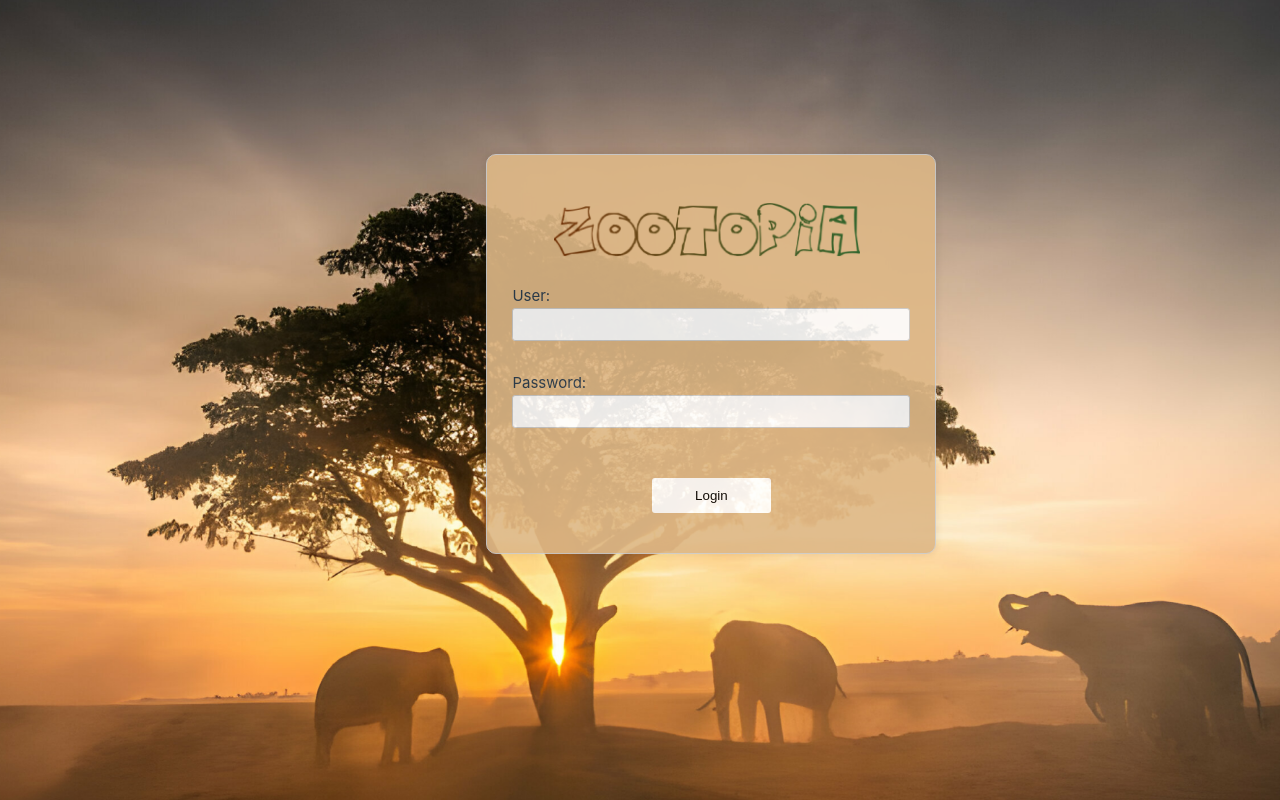
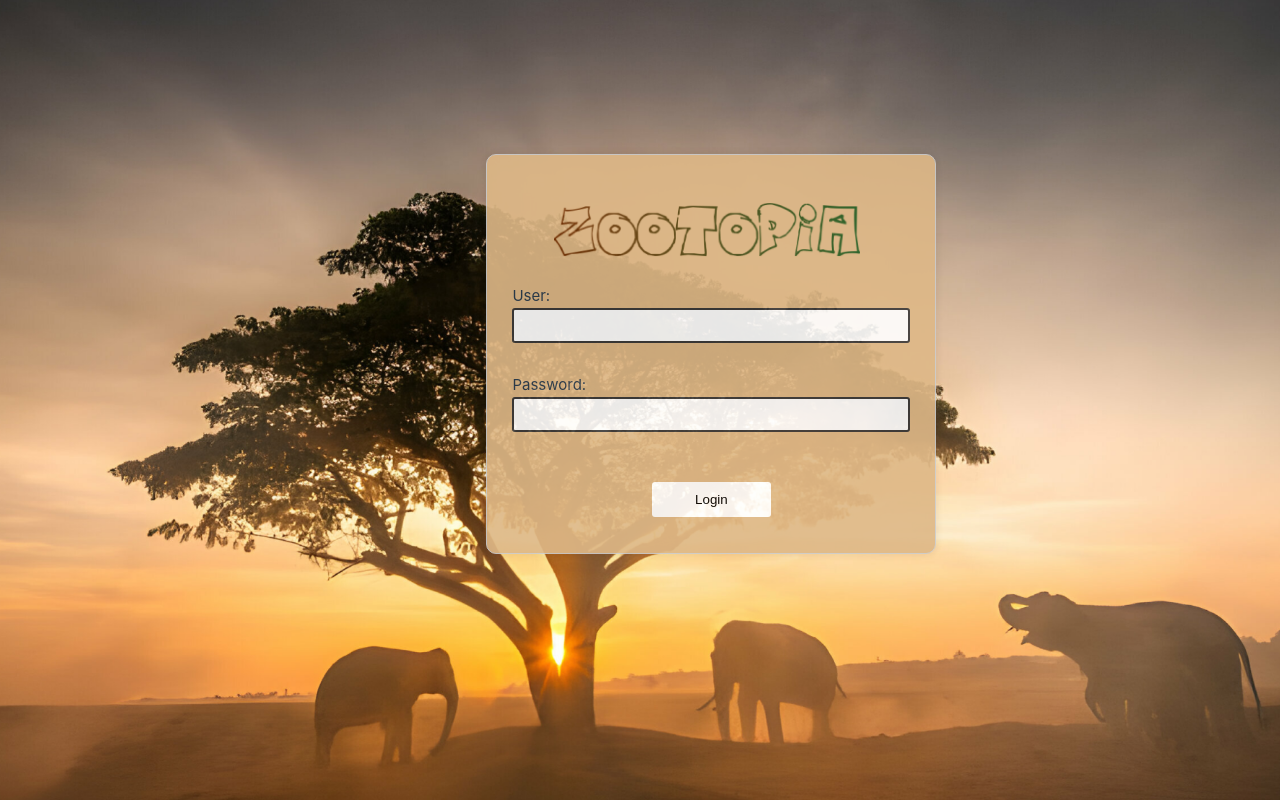
Before and after one commit to Gatetes-Crew/zootopia_frontend, a Vue app: page / in a window 1280 px wide. Built offline with nearby package versions, Linux system fonts and the light colour scheme.

Commit message:
fixed imputs

```diff
--- a/src/views/LoginView.vue
+++ b/src/views/LoginView.vue
@@ -88,7 +88,7 @@
 .input-field {
   margin-bottom: 30px;
   padding: 8px;
-  border: 1px solid #ccc;
+  border: 2px solid #3b3a3a;
   border-radius: 3px;
 }
 
```
